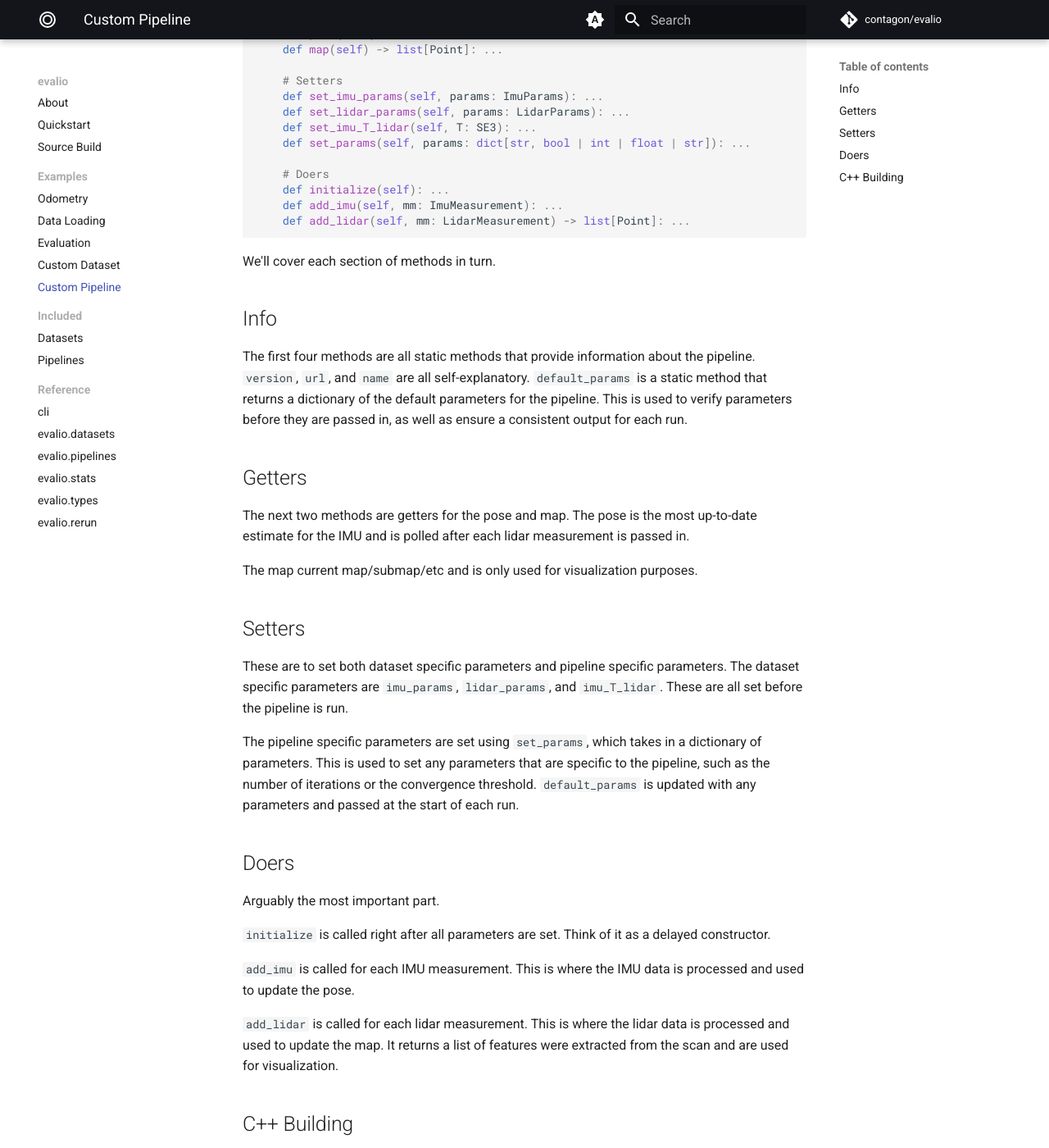
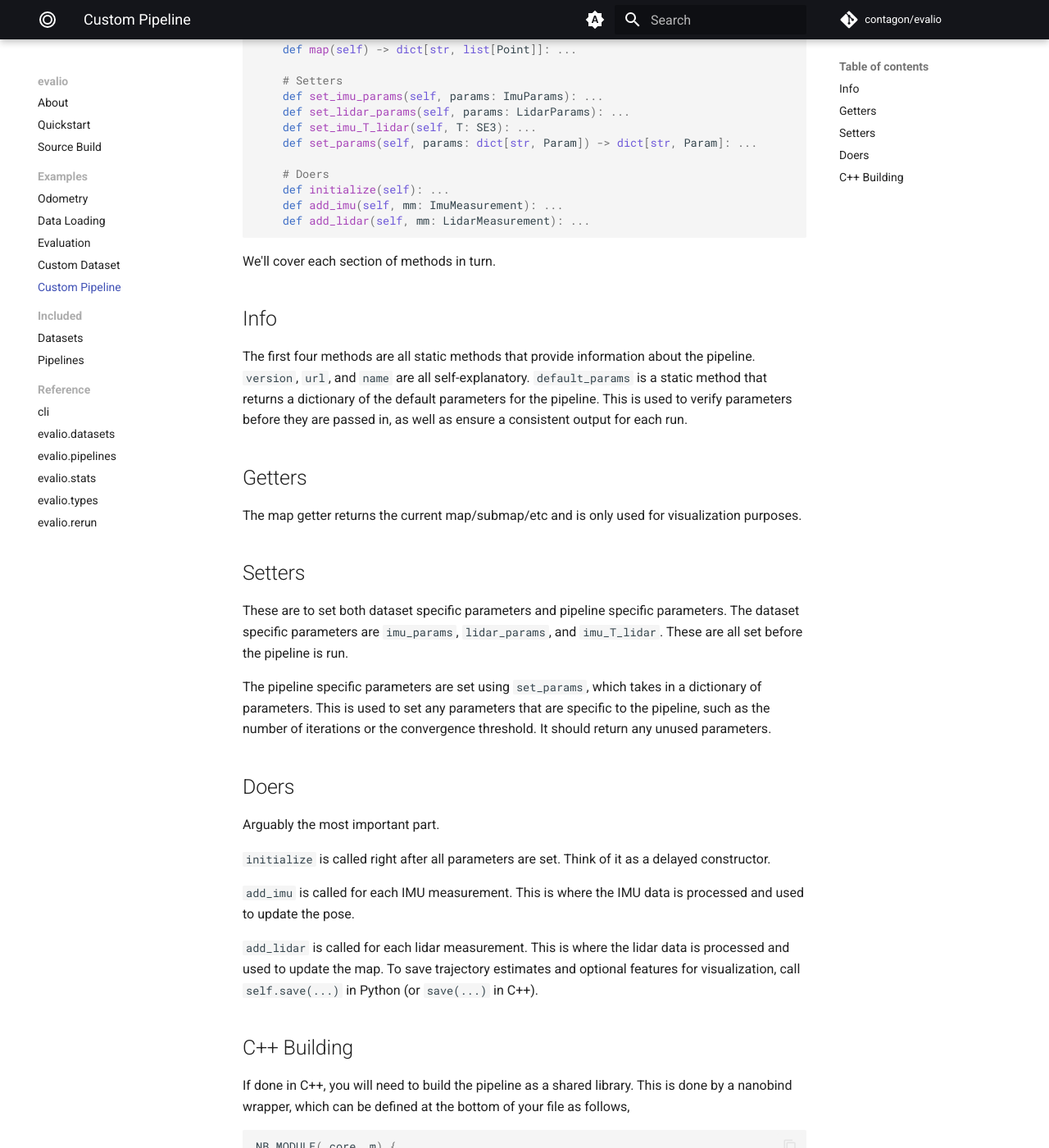
Before and after one commit to contagon/evalio, an MkDocs documentation site: the page built from docs/examples/pipeline.md, in a window 1280 px wide and 1400 px high, scrolled down 876 px. Shown: the whole window at 82% size. Built offline with MkDocs 1.6.1 and Material for MkDocs 9.7.7, drawn with Linux system fonts in a browser that asks for light colours; comment, search, counter and statistics services are not loaded; the version menu is left out; some of the changed text lies outside the part shown.

Commit message:
docs(pipelines): correct extension API signatures

````diff
--- a/docs/examples/pipeline.md
+++ b/docs/examples/pipeline.md
@@ -9,6 +9,7 @@ To create a pipeline, simply inherit from the `Pipeline` class,
     ```python
     from evalio.pipelines import Pipeline
     from evalio.types import (
+        Param,
         SE3,
         Point,
         ImuParams,
@@ -32,19 +33,18 @@ To create a pipeline, simply inherit from the `Pipeline` class,
         def default_params() -> dict[str, bool | int | float | str]: ...;
 
         # Getters
-        def pose(self) -> SE3: ...
-        def map(self) -> list[Point]: ...
+        def map(self) -> dict[str, list[Point]]: ...
 
         # Setters
         def set_imu_params(self, params: ImuParams): ...
         def set_lidar_params(self, params: LidarParams): ...
         def set_imu_T_lidar(self, T: SE3): ...
-        def set_params(self, params: dict[str, bool | int | float | str]): ...
+        def set_params(self, params: dict[str, Param]) -> dict[str, Param]: ...
 
         # Doers
         def initialize(self): ...
         def add_imu(self, mm: ImuMeasurement): ...
-        def add_lidar(self, mm: LidarMeasurement) -> list[Point]: ...
+        def add_lidar(self, mm: LidarMeasurement): ...
     ```
 
 === "C++"
@@ -71,19 +71,18 @@ To create a pipeline, simply inherit from the `Pipeline` class,
         static std::map<std::string, Param> default_params() { ... };
 
         // Getters
-        const SE3 pose() { ... };
-        const std::vector<Point> map() { ... };
+        const evalio::Map<> map() { ... };
 
         // Setters
         void set_imu_params(ImuParams params) { ... };
         void set_lidar_params(LidarParams params) { ... };
         void set_imu_T_lidar(SE3 T) { ... };
-        void set_params(std::map<std::string, Param>) { ... };
+        std::map<std::string, Param> set_params(std::map<std::string, Param>) { ... };
 
         // Doers
         void initialize() { ... };
         void add_imu(ImuMeasurement mm) { ... };
-        std::vector<Point> add_lidar(LidarMeasurement mm) { ... };
+        void add_lidar(LidarMeasurement mm) { ... };
     }
     ```
 
@@ -95,15 +94,13 @@ The first four methods are all static methods that provide information about the
 
 ## Getters
 
-The next two methods are getters for the pose and map. The pose is the most up-to-date estimate for the IMU and is polled after each lidar measurement is passed in.
-
-The map current map/submap/etc and is only used for visualization purposes.
+The map getter returns the current map/submap/etc and is only used for visualization purposes.
 
 ## Setters
 
 These are to set both dataset specific parameters and pipeline specific parameters. The dataset specific parameters are `imu_params`, `lidar_params`, and `imu_T_lidar`. These are all set before the pipeline is run.
 
-The pipeline specific parameters are set using `set_params`, which takes in a dictionary of parameters. This is used to set any parameters that are specific to the pipeline, such as the number of iterations or the convergence threshold. `default_params` is updated with any parameters and passed at the start of each run.
+The pipeline specific parameters are set using `set_params`, which takes in a dictionary of parameters. This is used to set any parameters that are specific to the pipeline, such as the number of iterations or the convergence threshold. It should return any unused parameters.
 
 ## Doers
 Arguably the most important part.
@@ -112,7 +109,7 @@ Arguably the most important part.
 
 `add_imu` is called for each IMU measurement. This is where the IMU data is processed and used to update the pose.
 
-`add_lidar` is called for each lidar measurement. This is where the lidar data is processed and used to update the map. It returns a list of features were extracted from the scan and are used for visualization.
+`add_lidar` is called for each lidar measurement. This is where the lidar data is processed and used to update the map. To save trajectory estimates and optional features for visualization, call `self.save(...)` in Python (or `save(...)` in C++).
 
 ## C++ Building
 
@@ -139,7 +136,7 @@ We recommend then setting everything up to be built with [`scikit-build-core`](h
 
     In order for nanobind to share types between the `evalio` shared object and your custom pipeline, they will have to be compiled with the same version of `libstdc++`. This [pybind PR](https://github.com/pybind/pybind11/pull/5439) discusses this in more detail.
 
-    The "abi_tag" used in your version of evalio can be gotten using `evalio._abi_tag()`, or by running `python -c "import evalio; print(evalio._abi_tag())`". To make sure it matches your nanobind module's, add this to your `NB_MODULE` definition:
+    The "abi_tag" used in your version of evalio can be gotten using `evalio._abi_tag`, or by running `python -c "import evalio; print(evalio._abi_tag)"`. To make sure it matches your nanobind module's, add this to your `NB_MODULE` definition:
 
     ```c++
     m.def("abi_tag", []() { return nb::detail::abi_tag(); });
````
